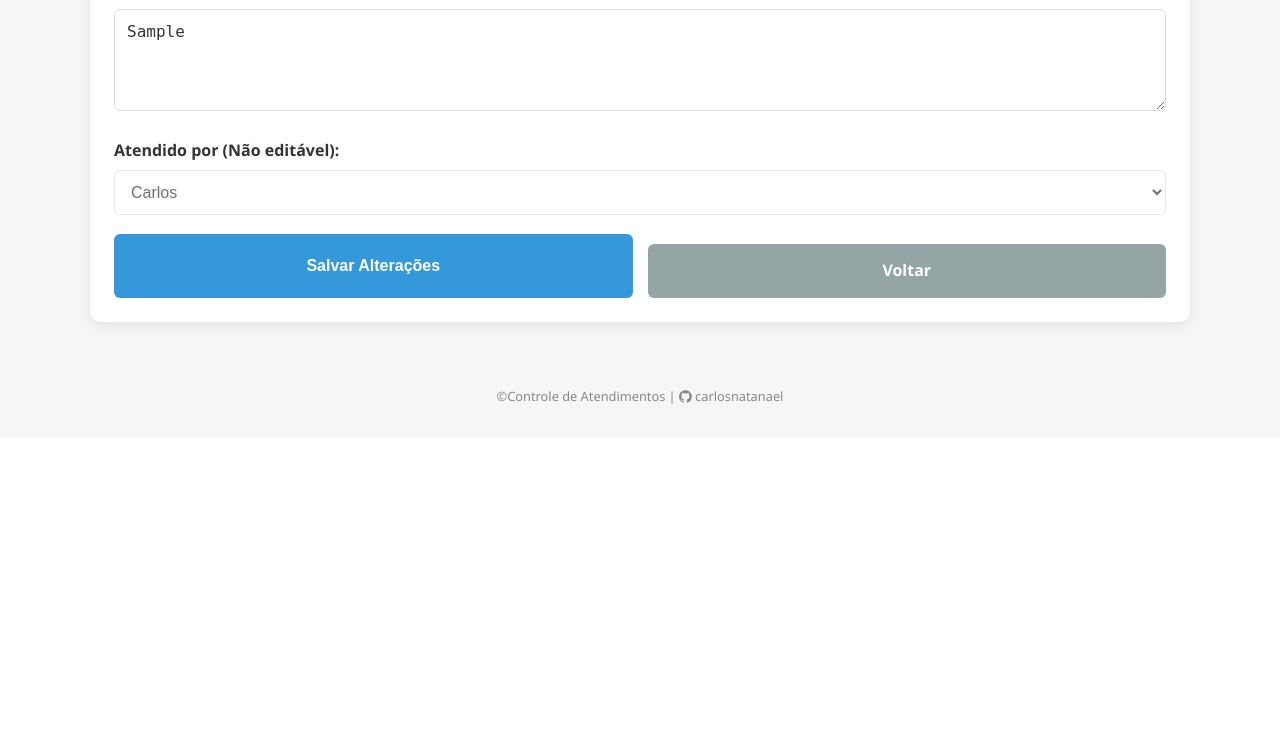
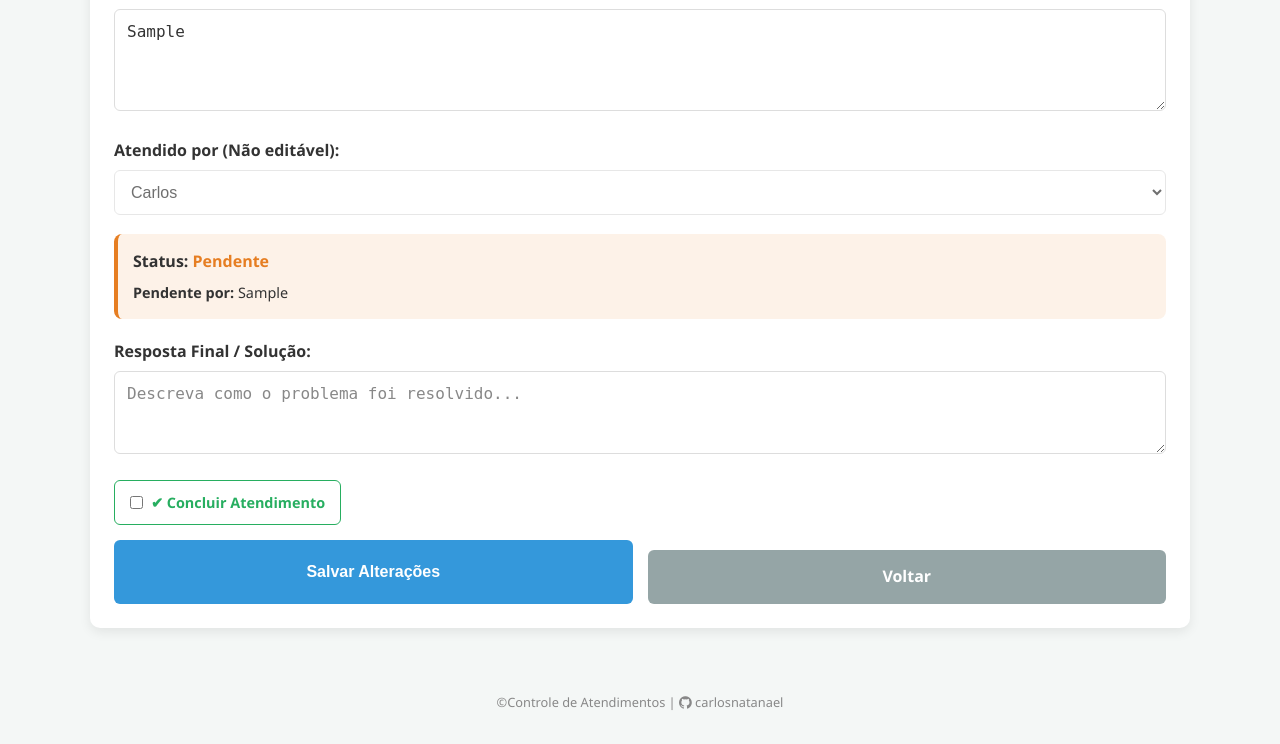
Before and after one commit to CarlosNatanael/projeto_atendimento, a Flask app: page /editar/1 in a window 1280 px wide. Shown: the part 776-1520 px from the top of the page. Before the commit the page ends 1181 px from the top, so only its background shows below. Run offline with Flask 3, Linux system fonts and the light colour scheme; tables that the repository leaves empty hold one stand-in row (values such as "Sample post").

Commit message:
feat: adicionado campo pendente
adicionado novo campo para registro de atendimentos pendentes

```diff
--- a/app.py
+++ b/app.py
@@ -20,6 +20,9 @@ class Atendimento(db.Model):
     atendente = db.Column(db.String(50))
     assunto = db.Column(db.String(50))
     origem = db.Column(db.String(30))
+    status = db.Column(db.String(20), default='Concluído')
+    motivo_pendencia = db.Column(db.Text)
+    resposta_final = db.Column(db.Text)
     data_criacao = db.Column(db.DateTime, default=get_hora_brasil)
     data_atendimento = db.Column(db.Date)
 
@@ -59,17 +62,17 @@ def consulta():
     atendentes = ["Carlos", "Celso", "Lucas"]
 
     return render_template('consulta.html', atendimentos=resultados, atendentes=atendentes)
+
 @app.route('/', methods=['GET', 'POST'])
 def entrada():
     if request.method == 'POST':
-        origem_recebida = request.form.get('origem')
-        if not origem_recebida:
-            origem_recebida = "Não Informada"
+        origem_recebida = request.form.get('origem', "Não Informada")
         data_atendimento_str = request.form.get('data_atendimento')
-        if data_atendimento_str:
-            data_formatada = datetime.strptime(data_atendimento_str, '%Y-%m-%d').date()
-        else:
-            data_formatada = get_hora_brasil().date()
+        data_formatada = datetime.strptime(data_atendimento_str, '%Y-%m-%d').date() if data_atendimento_str else get_hora_brasil().date()
+
+        is_pendente = request.form.get('is_pendente')
+        status = 'Pendente' if is_pendente else 'Concluído'
+        motivo = request.form.get('motivo_pendencia', '') if is_pendente else ''
 
         novo_atendimento = Atendimento(
             cliente=request.form['cliente'],
@@ -79,7 +82,9 @@ def entrada():
             duvida=request.form['duvida'],
             atendente=request.form['atendente'],
             origem=origem_recebida,
-            data_atendimento=data_formatada
+            data_atendimento=data_formatada,
+            status=status,
+            motivo_pendencia=motivo
         )
         db.session.add(novo_atendimento)
         db.session.commit()
@@ -98,16 +103,16 @@ def editar(id):
         atendimento.produto = request.form['produto']
         atendimento.assunto = request.form['assunto']
         atendimento.duvida = request.form['duvida']
-
-        origem_recebida = request.form.get('origem')
-        if origem_recebida:
-            atendimento.origem = origem_recebida
-        elif not atendimento.origem:
-            atendimento.origem = "Não Informada"
+        atendimento.origem = request.form.get('origem', atendimento.origem or "Não Informada")
 
         data_atendimento_str = request.form.get('data_atendimento')
         if data_atendimento_str:
             atendimento.data_atendimento = datetime.strptime(data_atendimento_str, '%Y-%m-%d').date()
+
+        atendimento.resposta_final = request.form.get('resposta_final', '')
+
+        if request.form.get('concluir'):
+            atendimento.status = 'Concluído'
 
         db.session.commit()
         return redirect('/consulta')
--- a/templates/entrada.html
+++ b/templates/entrada.html
@@ -60,6 +60,43 @@
             </select>
         </div>
 
+        {% if not atendimento %}
+            <div class="form-group checkbox-toggle" style="width: fit-content; margin-bottom: 15px;">
+                <input type="checkbox" id="is_pendente" name="is_pendente" value="1">
+                <label for="is_pendente" style="margin: 0; cursor: pointer;">Marcar como Pendente</label>
+            </div>
+            <div class="form-group" id="div_motivo" style="display: none;">
+                <label>Motivo da Pendência:</label>
+                <textarea name="motivo_pendencia" id="motivo_pendencia" rows="2"></textarea>
+            </div>
+        {% else %}
+            {% if atendimento.status == 'Pendente' %}
+                <div class="form-group" style="background: rgba(230, 126, 34, 0.1); padding: 15px; border-radius: 8px; border-left: 4px solid #e67e22;">
+                    <label>Status: <strong style="color: #e67e22;">Pendente</strong></label>
+                    <p style="margin-top: 5px; font-size: 0.9rem;"><strong>Pendente por:</strong> {{ atendimento.motivo_pendencia }}</p>
+                </div>
+
+                <div class="form-group">
+                    <label>Resposta Final / Solução:</label>
+                    <textarea name="resposta_final" rows="3" placeholder="Descreva como o problema foi resolvido..."></textarea>
+                </div>
+
+                <div class="form-group checkbox-toggle" style="width: fit-content; margin-bottom: 15px; border-color: #27ae60;">
+                    <input type="checkbox" id="concluir" name="concluir" value="1">
+                    <label for="concluir" style="margin: 0; cursor: pointer; color: #27ae60; font-weight: bold;">✔ Concluir Atendimento</label>
+                </div>
+            {% else %}
+                <div class="form-group" style="background: rgba(39, 174, 96, 0.1); padding: 15px; border-radius: 8px; border-left: 4px solid #27ae60;">
+                    <label>Status: <strong style="color: #27ae60;">Concluído ✔</strong></label>
+                    {% if atendimento.motivo_pendencia %}
+                        <p style="margin-top: 5px; font-size: 0.85rem; color: #666;"><strong>Antiga Pendência:</strong> {{ atendimento.motivo_pendencia }}</p>
+                        <hr style="margin: 8px 0; opacity: 0.2;">
+                        <p style="font-size: 0.9rem;"><strong>Solução:</strong> {{ atendimento.resposta_final }}</p>
+                    {% endif %}
+                </div>
+            {% endif %}
+        {% endif %}
+
     <div class="botoes-container">
             <button type="submit" class="btn-submit">
                 {% if atendimento %}Salvar Alterações{% else %}Salvar Registro{% endif %}
@@ -71,4 +108,24 @@
         </div>
     </form>
 </div>
+<script>
+    document.addEventListener('DOMContentLoaded', function() {
+        const checkPendente = document.getElementById('is_pendente');
+        const divMotivo = document.getElementById('div_motivo');
+        const textMotivo = document.getElementById('motivo_pendencia');
+
+        if (checkPendente) {
+            checkPendente.addEventListener('change', function() {
+                if (this.checked) {
+                    divMotivo.style.display = 'block';
+                    textMotivo.setAttribute('required', 'required');
+                } else {
+                    divMotivo.style.display = 'none';
+                    textMotivo.removeAttribute('required');
+                    textMotivo.value = '';
+                }
+            });
+        }
+    });
+</script>
 {% endblock %}
```
Also changed, not shown: atua.py (added, +17 -0 lines), templates/consulta.html (+27 -2 lines).
